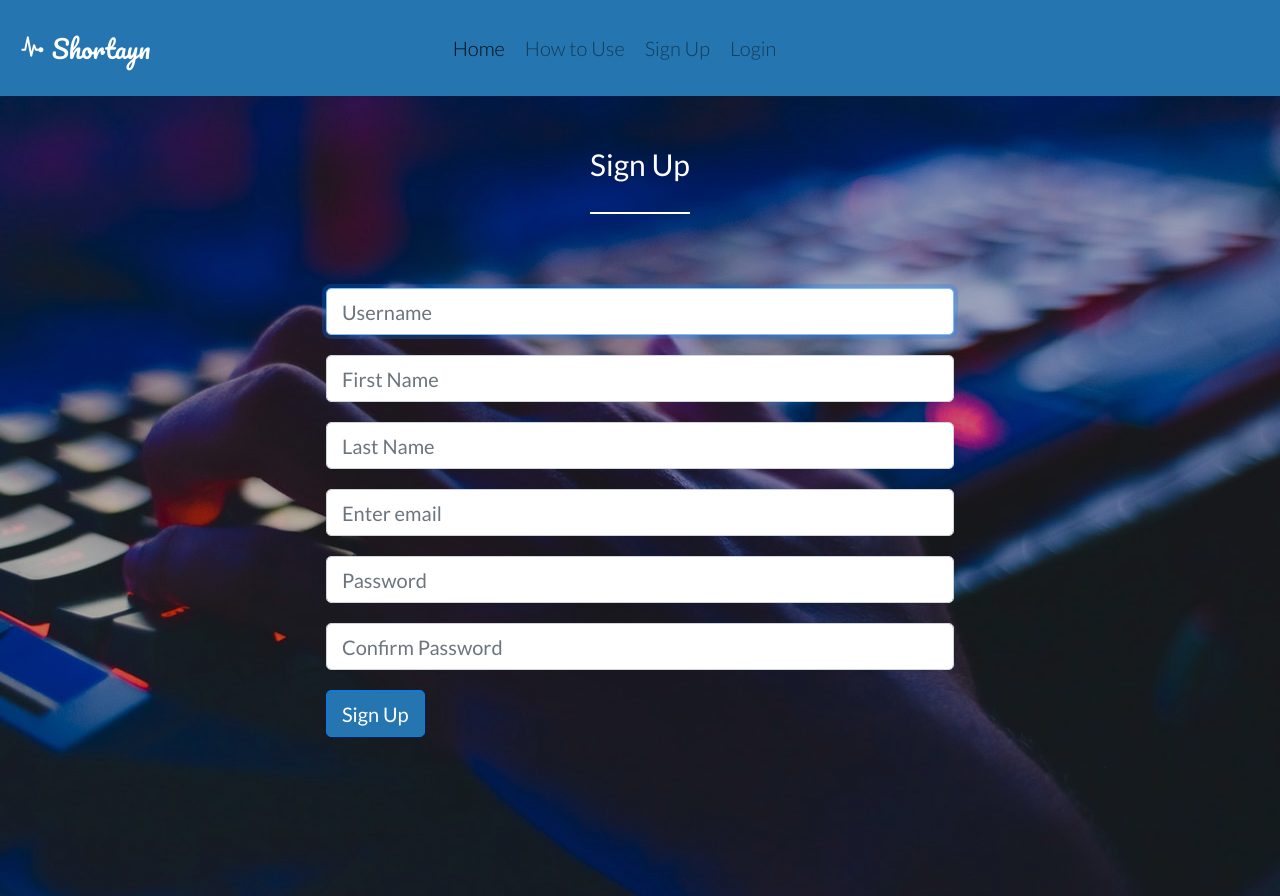
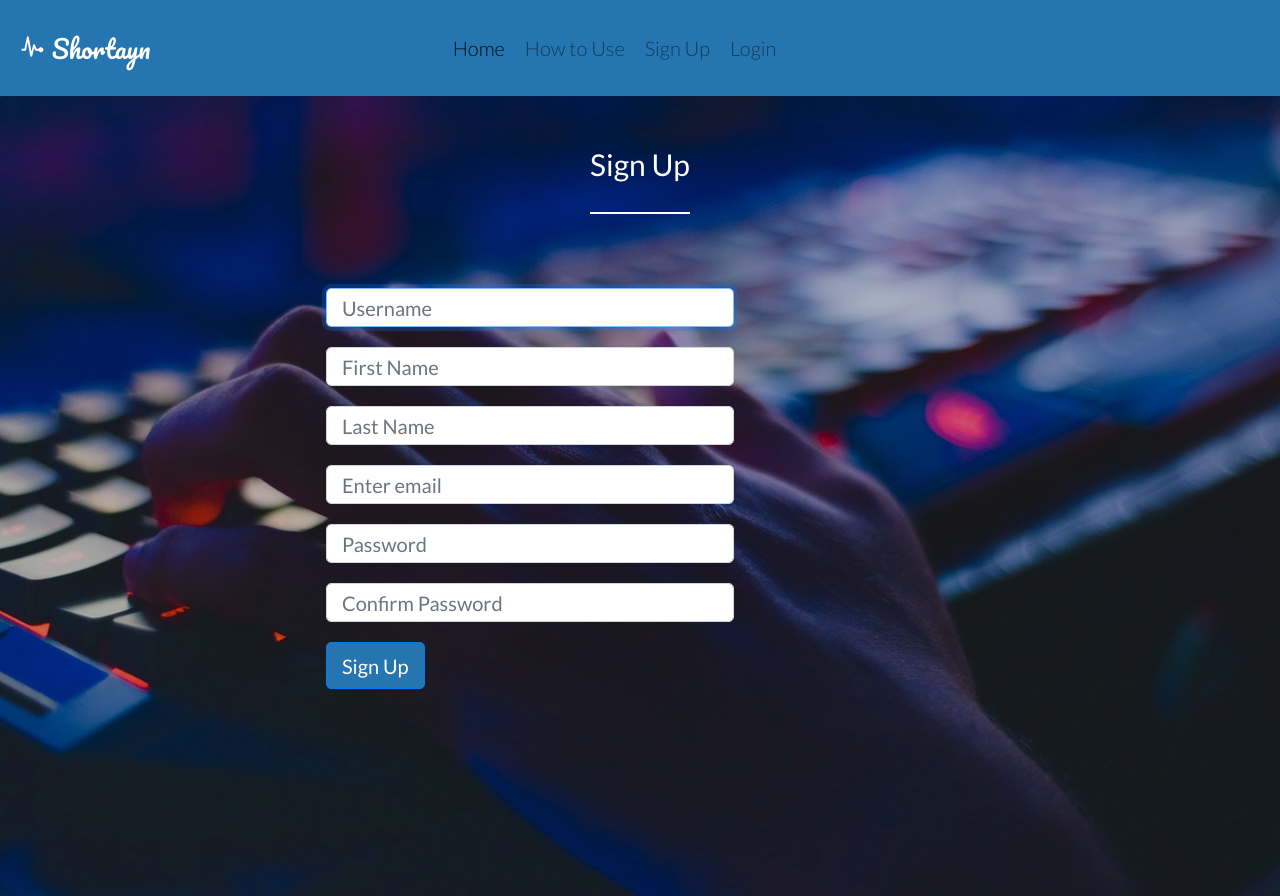
Before and after one commit to Taycode/shortayn, a Django app: page /signup/ in a window 1280 px wide. Run offline with Django 3.2, Linux system fonts and the light colour scheme; some libraries are stand-ins or nearby versions.

Commit message:
goto github mahn

```diff
--- a/home/static/home/css/style.css
+++ b/home/static/home/css/style.css
@@ -49,7 +49,7 @@ h1{
 .mr-auto, .mx-auto {
     margin-left: 25%;
 }
-.navbar-light .navbar-nav .active>.nav-link,{
+.navbar-light .navbar-nav .active.nav-link{
 	font-weight: 400	;
 }
 .jumbotron{
@@ -98,3 +98,8 @@ h4:after{
 	padding-right: 20%;
 	padding-top: 5%;
 }
+.form-control{
+	width: 65% ;
+    height: calc(1.2em + .65rem + 2px);
+
+}
```
Also changed, not shown: home/templates/home/stylesheet/style.css (line endings or trailing spaces).
